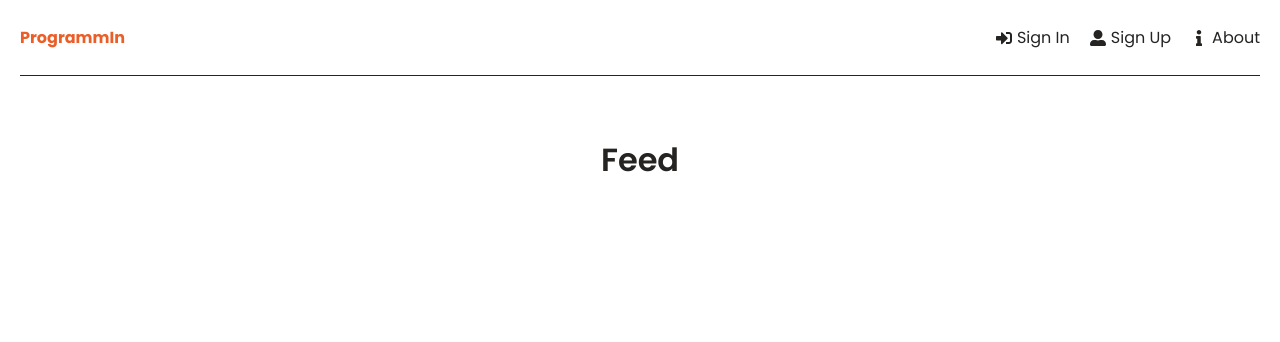
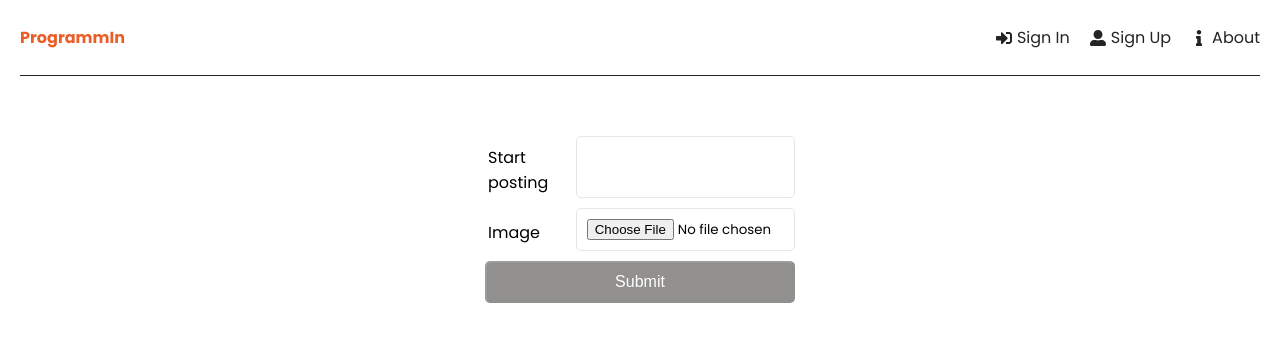
Before and after one commit to piotrd22/programmIn, a React (Create React App) app in the folder client/: page /feed in a window 1280 px wide. Shown: the top 342 px of the page. Built offline with nearby package versions, Linux system fonts and the light colour scheme.

Commit message:
added post form

```diff
--- /dev/null
+++ b/client/src/components/PostForm.jsx
@@ -0,0 +1,79 @@
+import { useFormik } from "formik";
+import { useDispatch } from "react-redux";
+import { createPost } from "../features/post/postSlice";
+
+function PostForm() {
+  const dispatch = useDispatch();
+
+  const validate = (values) => {
+    const errors = {};
+
+    if (!values.desc) {
+      errors.name = "Required";
+    }
+    return errors;
+  };
+
+  const reset = () => {
+    formik.resetForm();
+  };
+
+  const formik = useFormik({
+    initialValues: {
+      image: "",
+      desc: "",
+    },
+    validate,
+    onSubmit: (post) => {
+      dispatch(createPost(post))
+        .unwrap()
+        .then(() => {
+          reset();
+        })
+        .catch((error) => {
+          alert(error);
+        });
+    },
+  });
+
+  return (
+    <div>
+      <section className="form-post">
+        <form onSubmit={formik.handleSubmit}>
+          <div className="form-group-post">
+            <label htmlFor="desc">Start posting</label>
+            <textarea
+              type="text"
+              name="desc"
+              id="desc"
+              onChange={formik.handleChange}
+              onBlur={formik.handleBlur}
+              value={formik.values.desc}
+            />
+          </div>
+          <div className="form-group-post">
+            <label htmlFor="image">Image</label>
+            <input
+              className="input-file"
+              type="file"
+              name="image"
+              id="image"
+              onChange={formik.handleChange}
+              onBlur={formik.handleBlur}
+              value={formik.values.image}
+            />
+          </div>
+          <button
+            className="btn-post"
+            type="submit"
+            disabled={!formik.isValid || !formik.dirty}
+          >
+            Submit
+          </button>
+        </form>
+      </section>
+    </div>
+  );
+}
+
+export default PostForm;
--- /dev/null
+++ b/client/src/features/post/postService.js
@@ -0,0 +1,19 @@
+import axios from "axios";
+
+const createPost = async (postData, token) => {
+  const config = {
+    headers: {
+      token: "Bearer " + JSON.parse(localStorage.getItem("user")).accessToken,
+    },
+  };
+
+  const res = await axios.post("/api/posts/", postData, config);
+
+  return res.data;
+};
+
+const postService = {
+  createPost,
+};
+
+export default postService;
--- /dev/null
+++ b/client/src/features/post/postSlice.js
@@ -0,0 +1,29 @@
+import { createSlice, createAsyncThunk } from "@reduxjs/toolkit";
+import postService from "./postService";
+
+const initialState = {
+  posts: null,
+  post: null,
+};
+
+export const createPost = createAsyncThunk(
+  "posts/create",
+  async (postData, thunkAPI) => {
+    try {
+      const token = thunkAPI.getState().auth.user.accessToken;
+      return await postService.createPost(postData, token);
+    } catch (error) {
+      const message =
+        error.response?.data?.message || error.message || error.toString();
+      return thunkAPI.rejectWithValue(message);
+    }
+  }
+);
+
+export const postSlice = createSlice({
+  name: "post",
+  initialState,
+  extraReducers: (builder) => {},
+});
+
+export default postSlice.reducer;
--- a/client/src/index.scss
+++ b/client/src/index.scss
@@ -128,6 +128,34 @@ li {
   }
 }
 
+.form-post {
+  width: 25%;
+  margin: 0 auto;
+}
+
+.form-group-post {
+  display: flex;
+  align-items: center;
+  label {
+    width: 10vw;
+    text-align: left;
+    display: block;
+    margin: 0 0 5px 3px;
+  }
+  input,
+  textarea {
+    resize: none;
+    width: 100%;
+    padding: 10px;
+    border: 1px solid #e6e6e6;
+    border-radius: 5px;
+    margin-bottom: 10px;
+    font-family: inherit;
+    display: flex;
+    justify-content: space-around;
+  }
+}
+
 .btn {
   padding: 10px 20px;
   border-radius: 5px;
@@ -148,6 +176,30 @@ li {
 }
 
 .btn:hover {
+  transform: scale(0.98);
+}
+
+.btn-post {
+  width: 100%;
+  padding: 10px 20px;
+  border-radius: 5px;
+  background: $blackcol;
+  color: white;
+  font-size: 16px;
+  font-weight: 500;
+  cursor: pointer;
+  text-align: center;
+  appearance: button;
+  display: flex;
+  align-items: center;
+  justify-content: center;
+}
+
+.btn-post:disabled {
+  opacity: 0.5;
+}
+
+.btn-post:hover {
   transform: scale(0.98);
 }
 
--- a/client/src/pages/Feed.jsx
+++ b/client/src/pages/Feed.jsx
@@ -1,7 +1,9 @@
+import PostForm from "../components/PostForm";
+
 function Feed() {
   return (
     <div>
-      <h1>Feed</h1>
+      <PostForm />
     </div>
   );
 }
```
